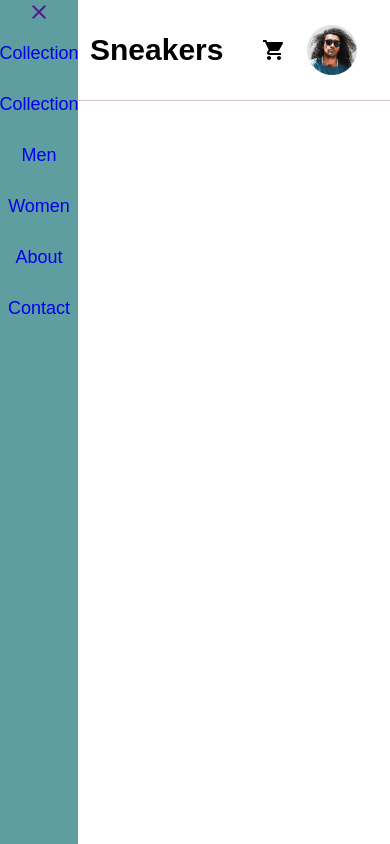
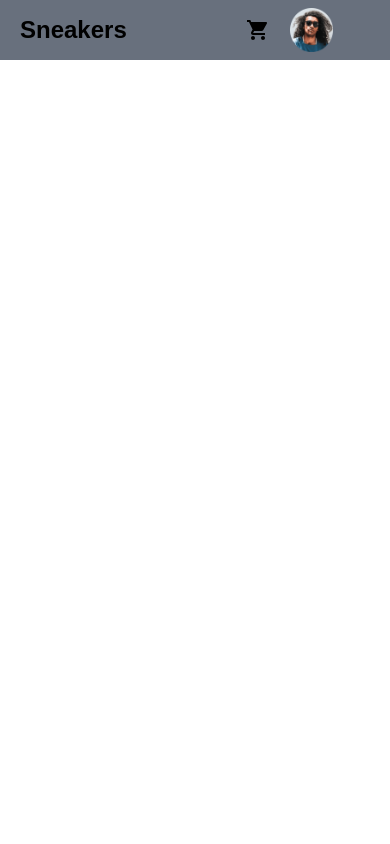
Before and after one commit to kihuni/E-commerce-product-page, a React (Create React App) app: page / in a window 390 px wide. Built offline with nearby package versions, Linux system fonts and the light colour scheme.

Commit message:
nav-bar modified

```diff
--- a/src/Header.css
+++ b/src/Header.css
@@ -1,88 +1,86 @@
-.header {
+.navbarItems {
+  height: 60px;
   display: flex;
-  justify-content: space-around;
+  justify-content: center;
   align-items: center;
-  width: 70%;
-  margin: auto;
-  border-bottom: 1px solid rgb(211, 195, 195);
+  background-color: hsl(219, 9%, 45%);
 }
-.logo {
-  font-size: 30px;
-  font-weight: bold;
+.header_img {
+  object-fit: contain;
+  width: 30%;
+  height: 100px;
 }
-.header_optionOne {
+.navbar-logo {
+  justify-self: start;
+  margin-left: 20px;
+  cursor: pointer;
+}
+.navbar-optionThree {
   display: flex;
   align-items: center;
-  justify-content: space-around;
-  width: 30%;
+  justify-content: start;
 }
-.nav-menu span {
-  padding: 15px;
-  text-decoration: none;
+.nav-menu {
+  display: grid;
+  grid-template-columns: repeat(5, auto);
+  grid-gap: 10px;
+  list-style: none;
+  text-align: center;
+  width: 70vw;
+  justify-content: start;
+  margin-left: 2rem;
 }
-span:hover {
-  background-color: rgb(241, 235, 235);
+
+.item-sidebar:hover {
+  background-color: cadetblue;
+  transition: all 0.2s ease-in-out;
 }
-.header_img {
-  object-fit: scale-down;
-  width: 50px;
-  height: 100px;
-}
-.header_optionTwo {
-  display: flex;
-  align-items: center;
-  justify-content: space-around;
-  width: 13%;
-
-}
-.burger {
+.menu-icon{
   display: none;
 }
-.menu-bars{
-  display:none;
+.shopping-icon{
+  margin-right:20px ;
 }
-
-@media screen and (max-width: 768px) {
-  .header {
-    display: flex;
-    justify-content: space-around;
-    align-items: center;
-    width: 100%;
+@media(max-width:570px) {
+  .navbarItems{
+    position: relative;
   }
-  .item-text a{
-   text-decoration: none;
-   align-items: center;
-   font-size: 18px;
-   width: 95%;
-  }
-
   .nav-menu{
     display: flex;
-    position: fixed;
-    left: 0px;
-    height: 100vh;
-    top: 0;
     flex-direction: column;
-    align-items: center;
-    width: 20%;
-    transition: 850ms;
-    background-color: cadetblue;
+    width: 100%;
+    height: 500px;
+    position: absolute;
+    top: 80px;
+    left: -100%;
+    opacity: 1;
+    transition:all 0.5s ease ;
   }
   .nav-menu.active{
+   left: 0;
+   opacity: 1;
+   transition: all 0.5s ease;
+   z-index: 1;
+  }
+  .item-sidebar{
+    text-align: center;
+    padding: 2rem;
+    width: 100%;
+    display: table;
+  }
+  .menu-icon{
+    display: inline;
+    position: absolute;
+    top: 0;
     left: 0;
-    transition: 350ms;
+    transform: translate(-100%, 60%);
   }
-  .logo {
-    margin-right: 40px;
+  .navbar-logo{
+    left:0;
+    position: absolute;
   }
-  .header_optionTwo {
-    float: right;
-    width: 30%;
-  }
-  .burger {
-    display: inline;
-  }
-  .menu-bars{
-    display:inline;
+  .navbar-optionThree {
+    right: 0;
+    position: absolute;
   }
 }
--- a/src/Header.js
+++ b/src/Header.js
@@ -1,45 +1,36 @@
-import React,{useState} from "react";
+import React, { useState } from "react";
 import img from "/home/stephen/ecommerce-product-page-main/src/image-avatar.png";
-import ShoppingCartIcon from '@mui/icons-material/ShoppingCart';
-import MenuIcon from '@mui/icons-material/Menu';
-import CloseIcon from '@mui/icons-material/Close';
+import ShoppingCartIcon from "@mui/icons-material/ShoppingCart";
+import { Link } from "react-router-dom";
+import { SidebarData } from "./Sidebar";
+import MenuIcon from "@mui/icons-material/Menu";
+import CloseIcon from "@mui/icons-material/Close";
 import "./Header.css";
-import {Link} from 'react-router-dom'
-import { SidebarData } from "./Sidebar";
 const Header = () => {
-const[list, setList] = useState(false)
-   const showlist = () => setList(!list)
+  const [list, setList] = useState(false);
+  const showlist = () => setList(!list);
   return (
-    <div className="header">
-      <Link to="#" className="menu-bars">
-      <div>
-        <MenuIcon  onClick = {showlist}/>
+    <nav className="navbarItems">
+      <h1 className="navbar-logo">Sneakers</h1>
+      <div className="menu-icon" onClick={showlist} >
+        { list ? <MenuIcon /> : <CloseIcon />}
       </div>
-
-      </Link>
-
-      <div className="header_optionOne">
-        <div className="logo">Sneakers</div>
-        <div className={list ? 'nav-menu.active': 'nav-menu' }>
-          <Link className="menu-bars"  onClick = {showlist}>
-          <CloseIcon  />
-          </Link>
-         {SidebarData.map((item, index) =>{
-           return(
-             <span key ={index} className ={item.cName}>
-               <Link to={item.path}>
-                 {item.title}
-               </Link>
-             </span>
-           )
-         })}
-        </div>
-      </div>
-      <div className="header_optionTwo">
-        <ShoppingCartIcon />
+      <ul className={list ? "nav-menu.active" : "nav-menu"}>
+        {SidebarData.map((items, index) => {
+          return (
+            <Link to={items.path}>
+              <li key={index} className={items.cName}>
+                {items.title}
+              </li>
+            </Link>
+          );
+        })}
+      </ul>
+      <div className="navbar-optionThree">
+        <ShoppingCartIcon className="shopping-icon" />
         <img className="header_img" src={img} alt="" />
       </div>
-    </div>
+    </nav>
   );
 };
 
--- a/src/Sidebar.js
+++ b/src/Sidebar.js
@@ -3,35 +3,33 @@ export const SidebarData = [
     {
         title: 'Collection',
         path: '/Collection',
-        cName: 'item-text'
-    },
+        cName: 'item-sidebar'
 
-    {
-        title: 'Collection',
-        path: '/Collection',
-        cName: 'item-text'
     },
 
     {
         title: 'Men',
         path: '/Men',
-        cName: 'item-text'
+        cName: 'item-sidebar'
     },
 
     {
         title: 'Women',
         path: '/Women',
-        cName: 'item-text'
+        cName: 'item-sidebar'
+
     },
     {
         title: 'About',
         path: '/About',
-        cName: 'item-text'
+        cName: 'item-sidebar'
+
     },
     {
         title: 'Contact',
         path: '/Contact',
-        cName: 'item-text'
+        cName: 'item-sidebar'
+
     }
 
 ]
--- a/src/index.css
+++ b/src/index.css
@@ -6,4 +6,6 @@
 
 body {
   font-family: "Oswald", sans-serif;
+  font-size: 16px;
+
 }
```
Also changed, not shown: src/Home.js (deleted, +0 -11 lines), src/Sidebaritems.js (added, +34 -0 lines), 1 other file (tests, documents, lock files or other folders).
